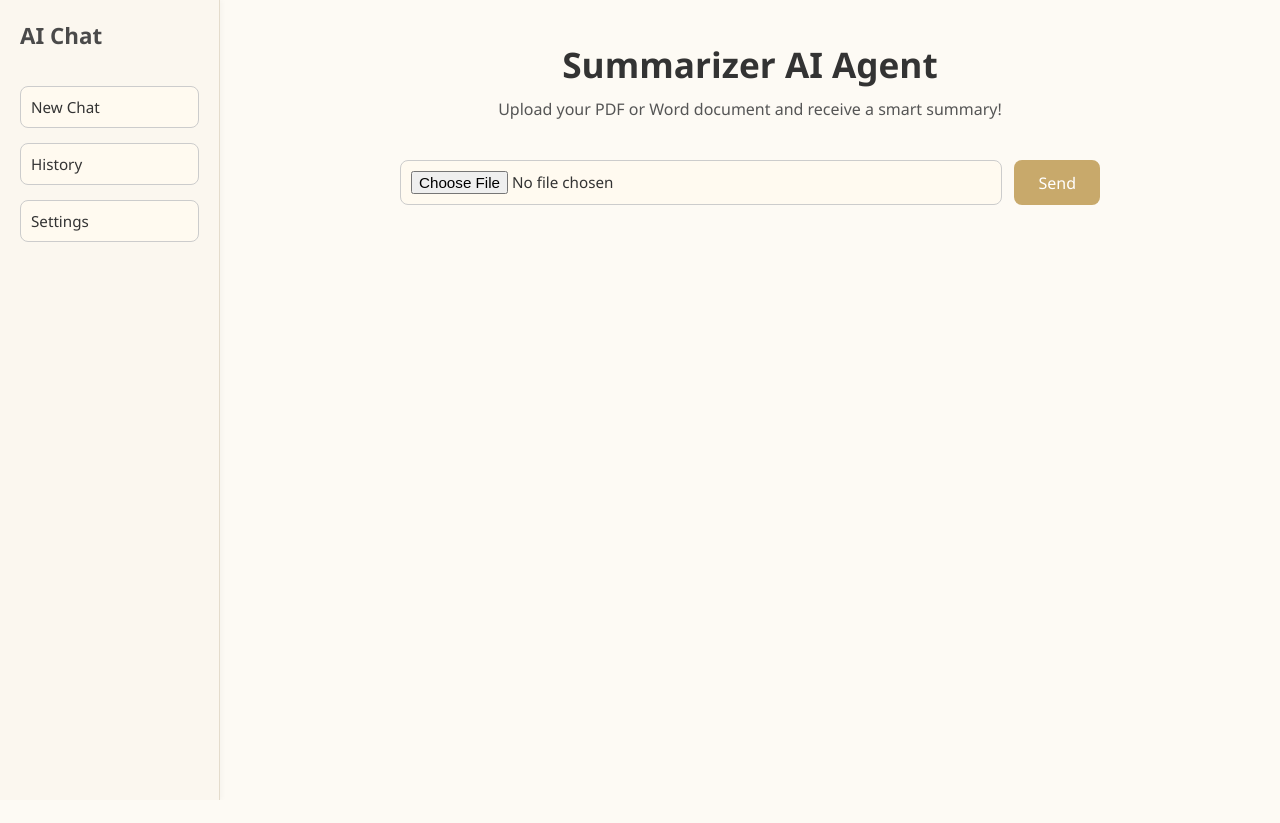
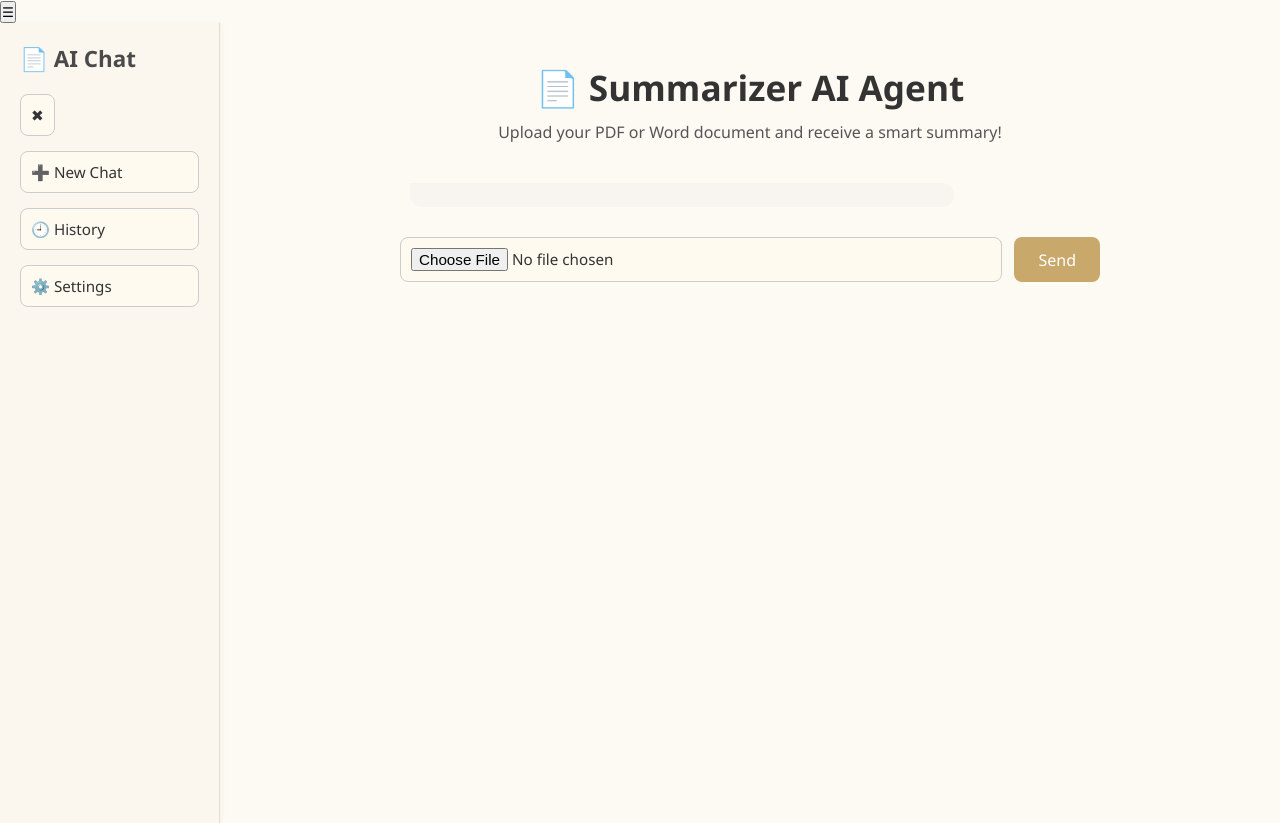
Before and after one commit to Chinmay-Anmulwar/summarizer-ai, a plain HTML site: page index.html in a window 1280 px wide. Before the commit the page ends 800 px from the top, so only its background shows below. Drawn offline with Linux system fonts and the light colour scheme.

Commit message:
Update index.html

```diff
--- a/index.html
+++ b/index.html
@@ -7,33 +7,56 @@
   <link rel="stylesheet" href="style.css" />
 </head>
 <body>
+  <!-- Toggle Button -->
+  <button id="menuToggle" class="menu-toggle">☰</button>
+
   <div class="layout">
     <!-- Sidebar -->
-    <aside class="sidebar">
-      <h2> AI Chat</h2>
-      <button> New Chat</button>
-      <button> History</button>
-      <button> Settings</button>
+    <aside class="sidebar" id="sidebar">
+      <div class="sidebar-header">
+        <h2>📄 AI Chat</h2>
+        <button class="close-btn" id="closeSidebar">✖</button>
+      </div>
+      <button>➕ New Chat</button>
+      <button>🕘 History</button>
+      <button>⚙️ Settings</button>
     </aside>
 
     <!-- Main Content -->
     <main class="main-content">
       <header>
-        <h1> Summarizer AI Agent</h1>
+        <h1>📄 Summarizer AI Agent</h1>
         <p>Upload your PDF or Word document and receive a smart summary!</p>
       </header>
 
-      <!-- Chat UI -->
       <section class="chat-section">
+        <div class="chat bot">
 
+        </div>
       </section>
 
-      <!-- Upload Input -->
       <form class="input-area">
         <input type="file" accept=".pdf,.doc,.docx" required />
         <button type="submit">Send</button>
       </form>
     </main>
   </div>
+
+  <!-- JavaScript -->
+  <script>
+    const menuToggle = document.getElementById('menuToggle');
+    const sidebar = document.getElementById('sidebar');
+    const closeBtn = document.getElementById('closeSidebar');
+
+    menuToggle.onclick = () => {
+      sidebar.classList.add('sidebar-open');
+      menuToggle.style.display = 'none';
+    };
+
+    closeBtn.onclick = () => {
+      sidebar.classList.remove('sidebar-open');
+      menuToggle.style.display = 'block';
+    };
+  </script>
 </body>
 </html>
```
